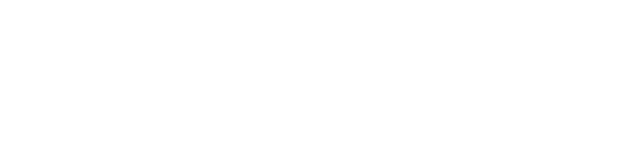
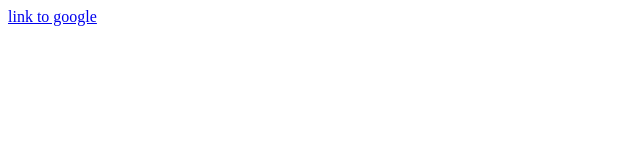
Before and after one commit to RLucasE/Test1, a plain HTML site: page index.html in a window 1280 px wide. Shown: the whole page, without its empty margins (0-640 px from the left). Drawn offline with Linux system fonts and the light colour scheme.

Commit message:
Agregamos un link a google

```diff
--- a/index.html
+++ b/index.html
@@ -7,6 +7,6 @@
     <title>Primera pagina con git</title>
 </head>
 <body>
-
+    <a href="googl.com">link to google</a>
 </body>
 </html>
```
